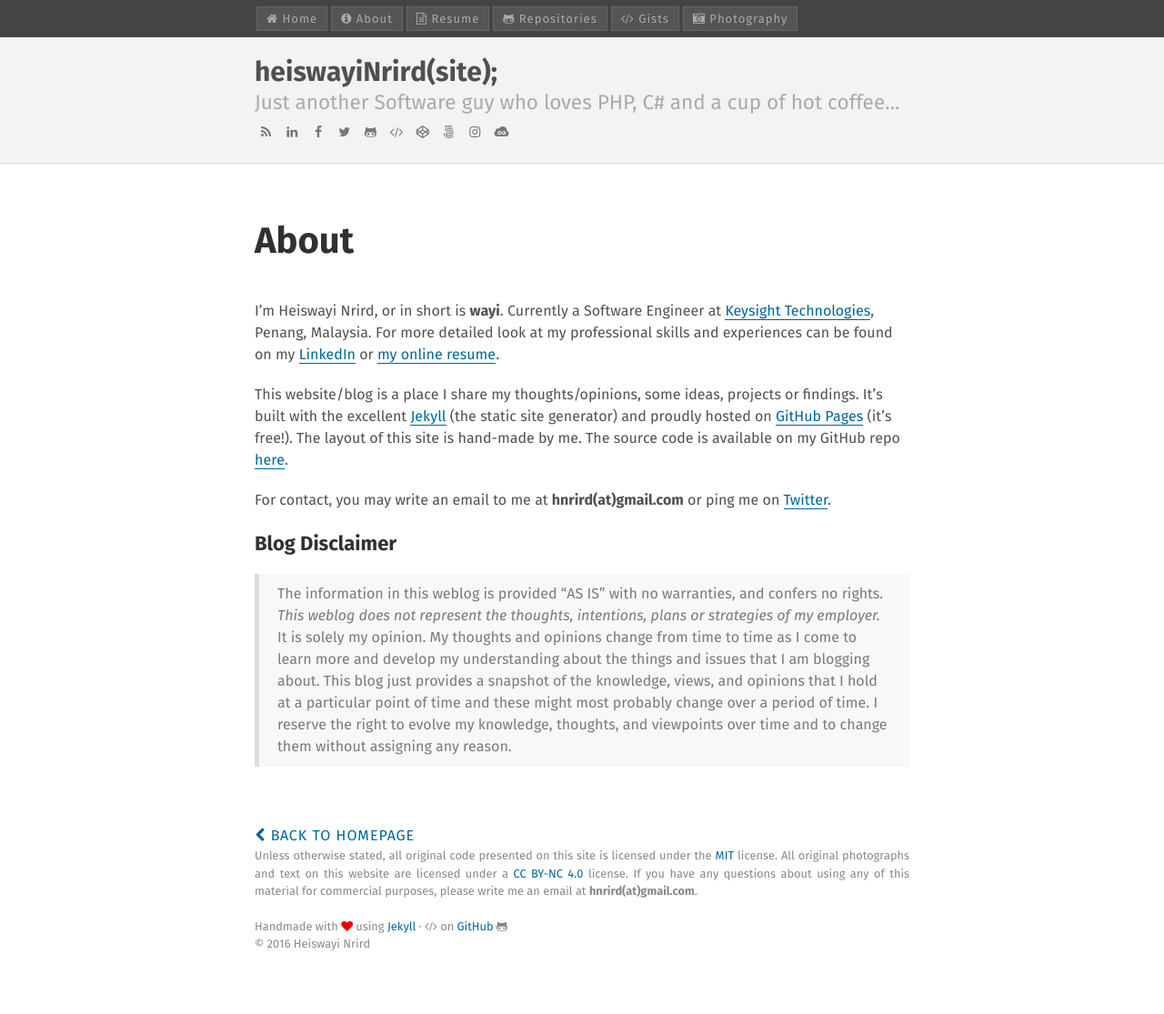
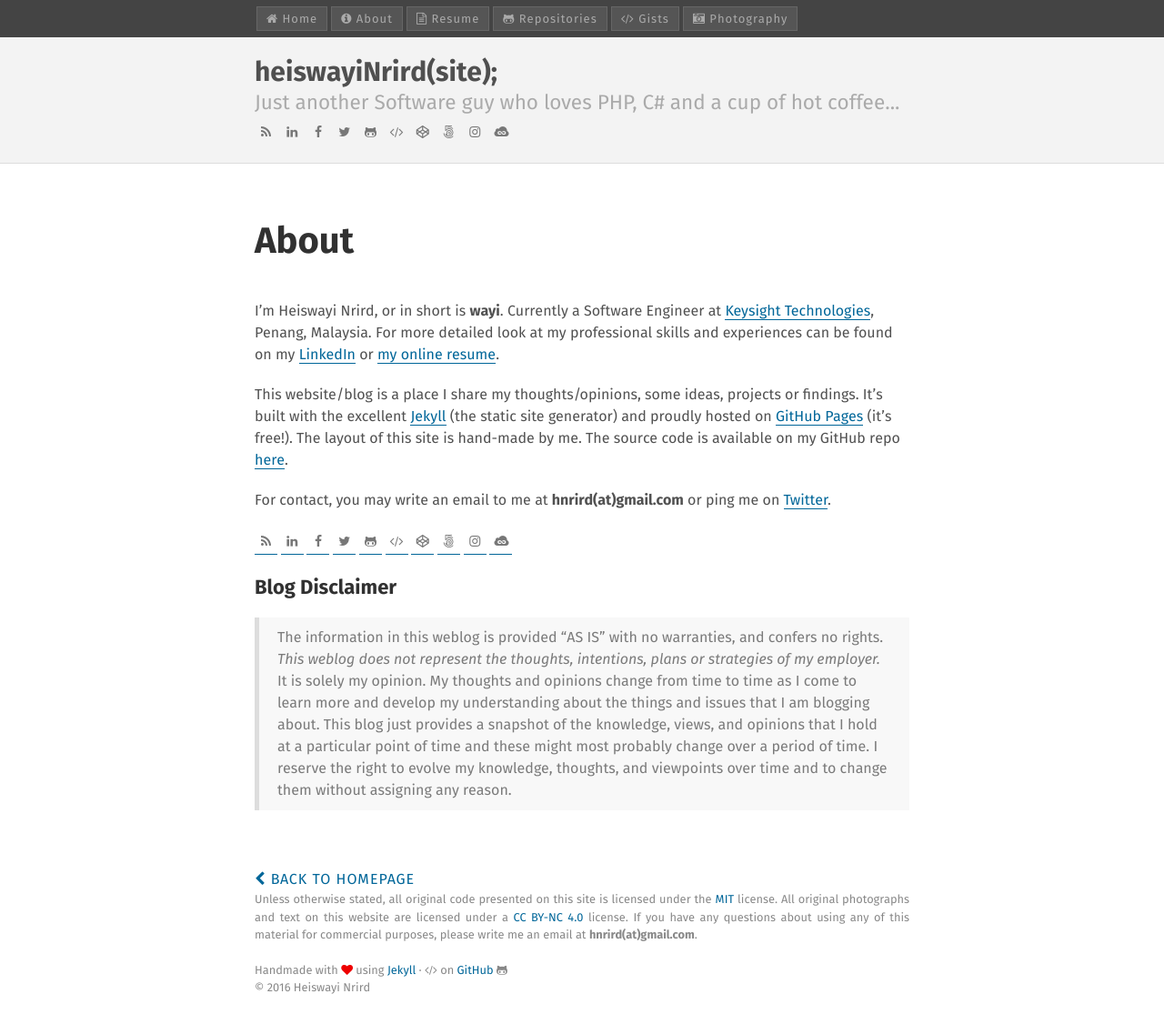
Before and after one commit to GangYang2012/heiswayi.github.io, a Jekyll site: the page built from about.md, in a window 1280 px wide. Shown: the whole page at 91% size. Built offline with Jekyll 4.4.1, drawn with Linux system fonts in a browser that asks for light colours; before the commit the page ends 1067 px from its top, so only the background shows below that.

Commit message:
Update about.md

```diff
--- a/about.md
+++ b/about.md
@@ -11,6 +11,10 @@ This website/blog is a place I share my thoughts/opinions, some ideas, projects
 
 For contact, you may write an email to me at **hnrird(at)gmail.com** or ping me on [Twitter](https://twitter.com/HeiswayiNrird).
 
+{% if site.display_social_icons %}
+  {% include social_links.html %}
+{% endif %}
+
 #### Blog Disclaimer
 
 > The information in this weblog is provided "AS IS" with no warranties, and confers no rights. *This weblog does not represent the thoughts, intentions, plans or strategies of my employer.* It is solely my opinion. My thoughts and opinions change from time to time as I come to learn more and develop my understanding about the things and issues that I am blogging about. This blog just provides a snapshot of the knowledge, views, and opinions that I hold at a particular point of time and these might most probably change over a period of time. I reserve the right to evolve my knowledge, thoughts, and viewpoints over time and to change them without assigning any reason.
```
